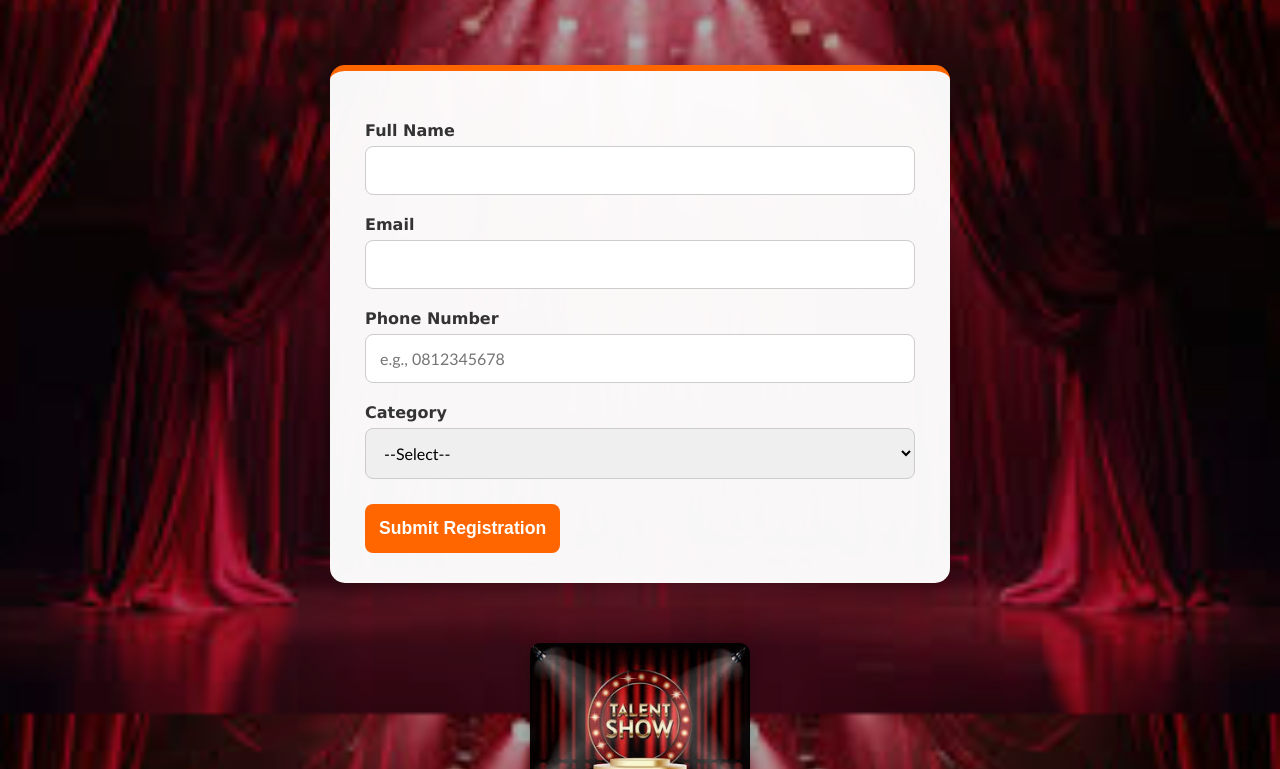
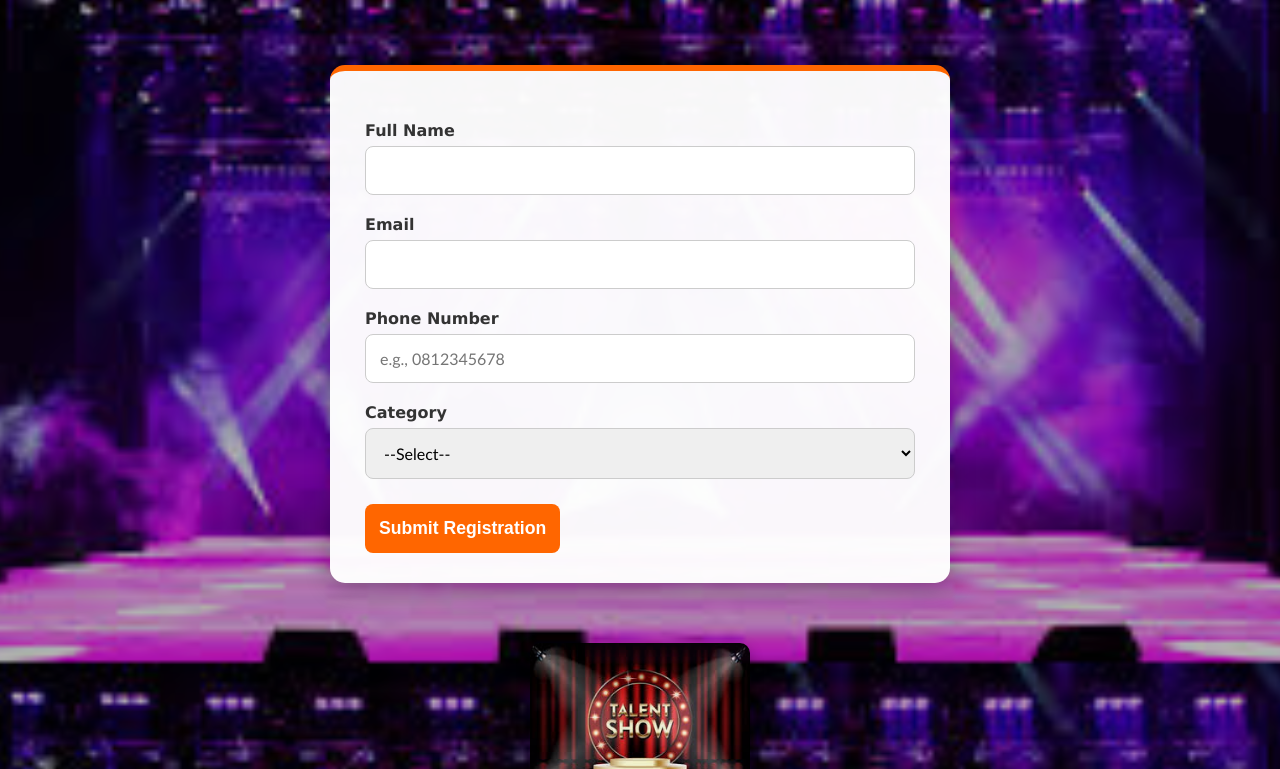
Before and after one commit to SamkeloKheswa/registrationsite, a plain HTML site: page index.html in a window 1280 px wide. Shown: the part 138-907 px from the top of the page. Drawn offline with Linux system fonts and the light colour scheme.

Commit message:
Update index.html

```diff
--- a/index.html
+++ b/index.html
@@ -9,7 +9,7 @@
   body {
     background:
       linear-gradient(rgba(0,0,0,0.3), rgba(0,0,0,0.3)), /* lighter dim */
-      url('background (2).jpg') no-repeat center center fixed;
+      url('new.jpg') no-repeat center center fixed;
     background-size: cover;
     margin: 0;
     padding: 0;
```
